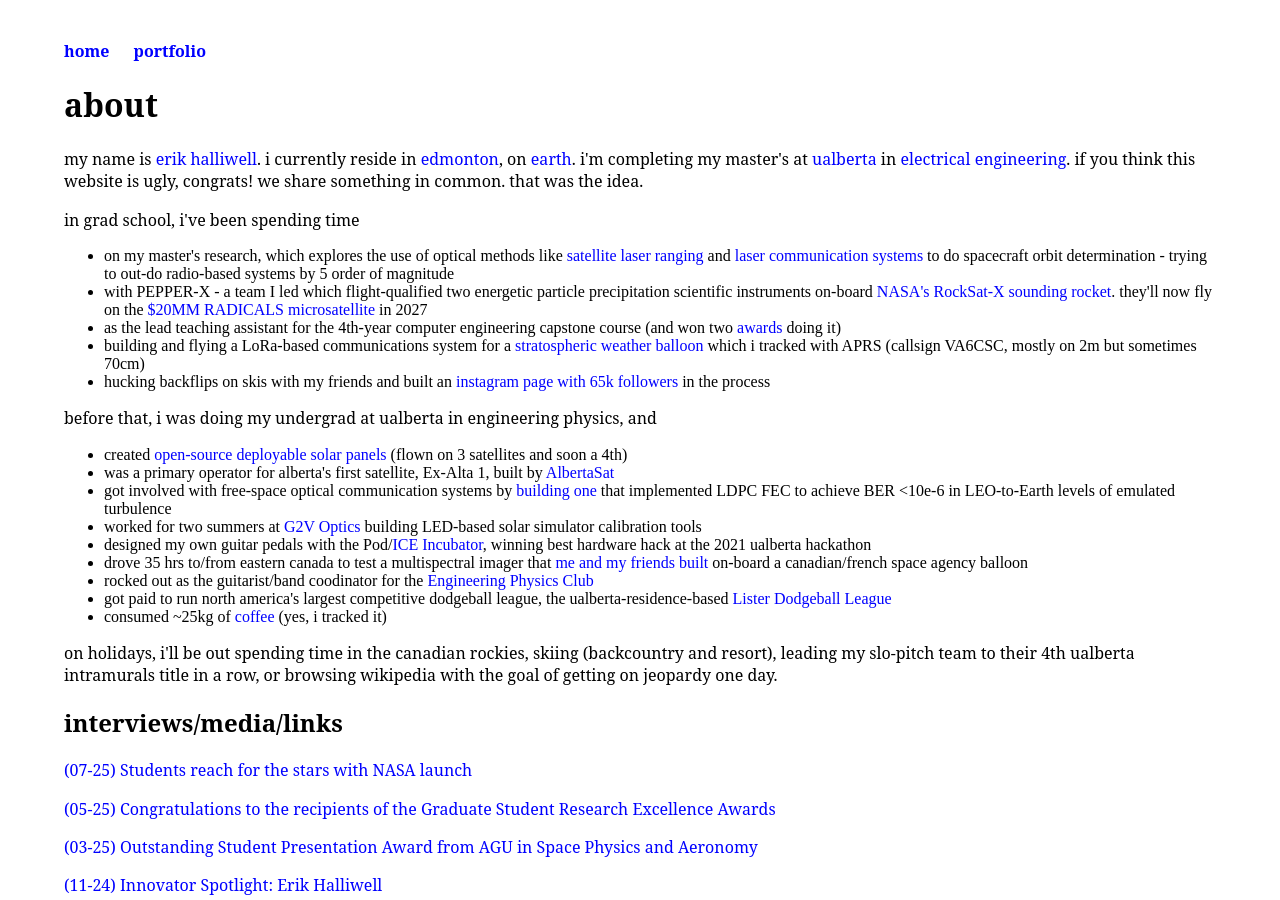
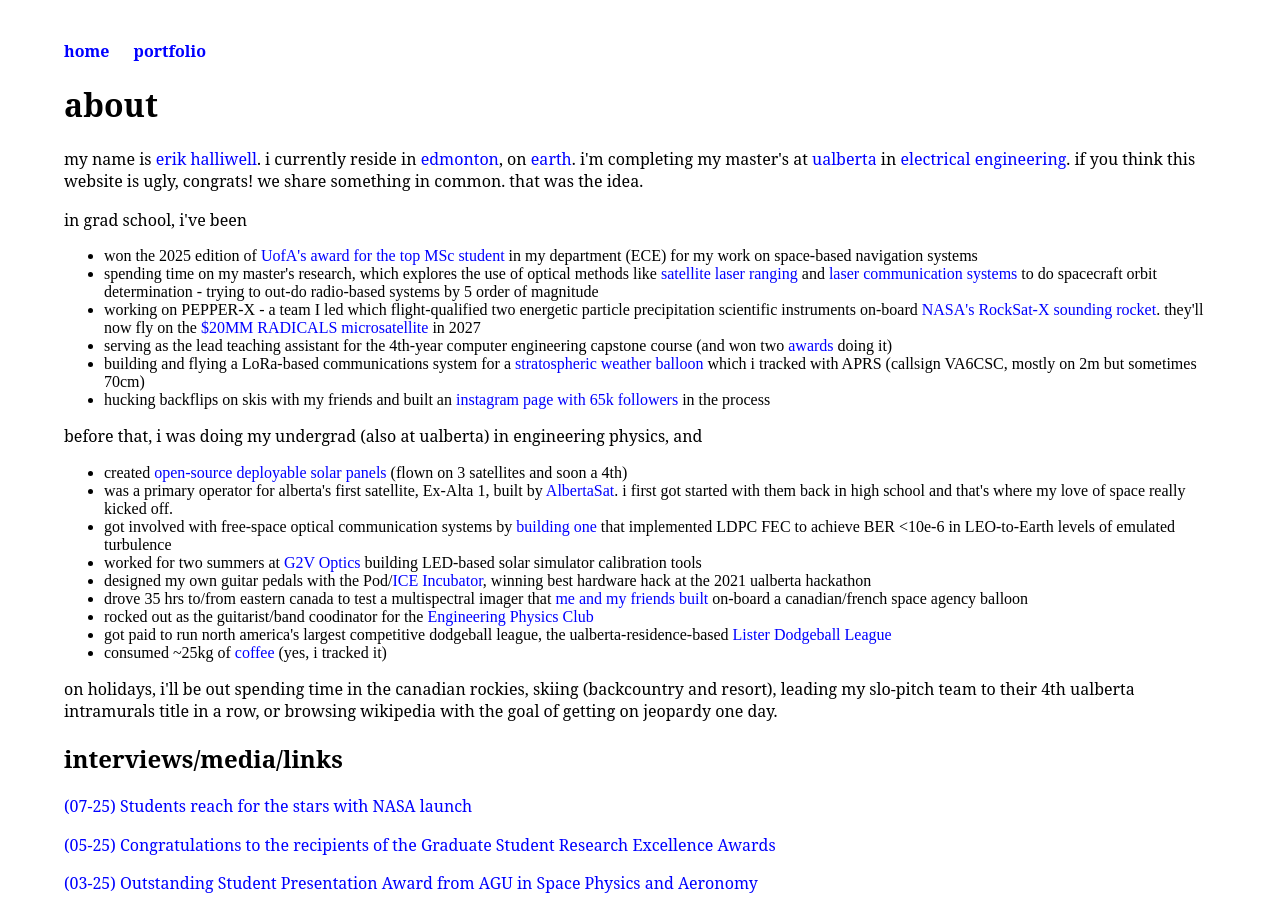
Before and after one commit to ehalliwe/ehalliwe.github.io, a Jekyll site: the page built from index.html, in a window 1280 px wide and 900 px high. Built offline with Jekyll 4.4.1, drawn with Linux system fonts in a browser that asks for light colours.

Commit message:
content go brr

```diff
--- a/index.html
+++ b/index.html
@@ -5,20 +5,21 @@ title: erik halliwell
 <div class="blurb">
 	<h1>about</h1>
 	<p>my name is <a href="https://letmegooglethat.com/?q=erik+halliwell">erik halliwell</a>. i currently reside in <a href="https://www.cbc.ca/news/canada/edmonton/edmonton-cold-record-environment-canada-1.7083387">edmonton</a>, on <a href="https://en.wikipedia.org/wiki/Earth">earth</a>. i'm completing my master's at <a href="https://www.ualberta.ca/index.html">ualberta</a> in <a href="https://www.ualberta.ca/engineering/electrical-computer-engineering/index.html">electrical engineering</a>. if you think this website is ugly, congrats! we share something in common. that was the idea.</p>
-	<p>in grad school, i've been spending time</p>
+	<p>in grad school, i've been</p>
 	<ul>
-		<li>on my master's research, which explores the use of optical methods like <a href="https://www.spiedigitallibrary.org/conference-proceedings-of-spie/12877/128771P/Dual-purpose-SDA-compliant-optical-ground-station-and-laser-ranging/10.1117/12.3001892.short">satellite laser ranging </a> and <a href="https://spie.org/photonics-west/presentation/Orbit-determination-using-passive-optical-communication-observations/13355-61">laser communication systems </a> to do spacecraft orbit determination - trying to out-do radio-based systems by 5 order of magnitude</li>
-		<li>with PEPPER-X - a team I led which flight-qualified two energetic particle precipitation scientific instruments on-board <a href="https://www.nasa.gov/wallops/stem/rocksatx/">NASA's RockSat-X sounding rocket</a>. they'll now fly on the <a href="https://www.radicalsmission.ca/">$20MM RADICALS microsatellite</a> in 2027</li>
-		<li>as the lead teaching assistant for the 4th-year computer engineering capstone course (and won two <a href="https://www.ualberta.ca/en/graduate-studies/media-library/awards-and-funding/awards-documents/2024-gsta-announcement.pdf">awards</a> doing it)</li>
+		<li>won the 2025 edition of<a href="https://www.instagram.com/p/DKNNaR7poL5/?img_index=1&igsh=MTNhdjNod2ljbjljaQ=="> UofA's award for the top MSc student</a> in my department (ECE) for my work on space-based navigation systems</li>
+		<li>spending time on my master's research, which explores the use of optical methods like <a href="https://www.spiedigitallibrary.org/conference-proceedings-of-spie/12877/128771P/Dual-purpose-SDA-compliant-optical-ground-station-and-laser-ranging/10.1117/12.3001892.short">satellite laser ranging </a> and <a href="https://spie.org/photonics-west/presentation/Orbit-determination-using-passive-optical-communication-observations/13355-61">laser communication systems </a> to do spacecraft orbit determination - trying to out-do radio-based systems by 5 order of magnitude</li>
+		<li>working on PEPPER-X - a team I led which flight-qualified two energetic particle precipitation scientific instruments on-board <a href="https://www.nasa.gov/wallops/stem/rocksatx/">NASA's RockSat-X sounding rocket</a>. they'll now fly on the <a href="https://www.radicalsmission.ca/">$20MM RADICALS microsatellite</a> in 2027</li>
+		<li>serving as the lead teaching assistant for the 4th-year computer engineering capstone course (and won two <a href="https://www.ualberta.ca/en/graduate-studies/media-library/awards-and-funding/awards-documents/2024-gsta-announcement.pdf">awards</a> doing it)</li>
 		<li>building and flying a LoRa-based communications system for a <a href="https://news.usask.ca/articles/colleges/2023/final-launch-a-success-in-student-space-training-program-at-usask.php">stratospheric weather balloon</a> which i tracked with APRS (callsign VA6CSC, mostly on 2m but sometimes 70cm)</li>
 		<li>hucking backflips on skis with my friends and built an <a href="https://www.instagram.com/boner_media/">instagram page with 65k followers</a> in the process</li>
 	</ul>
 	</p>
 
-	<p>before that, i was doing my undergrad at ualberta in engineering physics, and
+	<p>before that, i was doing my undergrad (also at ualberta) in engineering physics, and
 	<ul>
 		<li>created <a href="https://digitalcommons.usu.edu/smallsat/2024/all2024/186/">open-source deployable solar panels</a> (flown on 3 satellites and soon a 4th)</li>
-		<li>was a primary operator for alberta's first satellite, Ex-Alta 1, built by <a href="https://albertasat.ca/">AlbertaSat</a></li>
+		<li>was a primary operator for alberta's first satellite, Ex-Alta 1, built by <a href="https://albertasat.ca/">AlbertaSat</a>. i first got started with them back in high school and that's where my love of space really kicked off.</li>
 		<li>got involved with free-space optical communication systems by <a href="https://digitalcommons.usu.edu/smallsat/2022/all2022/328/">building one</a> that implemented LDPC FEC to achieve BER <10e-6 in LEO-to-Earth levels of emulated turbulence</li>
 		<li>worked for two summers at <a href="https://g2voptics.com/">G2V Optics</a> building LED-based solar simulator calibration tools
 		<li>designed my own guitar pedals with the Pod/<a href="https://www.ualberta.ca/engineering/innovation-creativity-entrepreneurship/index.html">ICE Incubator</a>, winning best hardware hack at the 2021 ualberta hackathon</li>
--- a/portfolio.html
+++ b/portfolio.html
@@ -6,7 +6,7 @@ title: erik halliwell
 
 	<h2>portfolio</h2>
 
-	<p>summary: i've built PCBs and wrote firmware/software that has gone to space (and worked), had fun with dinky hackathon tinker projects, made this ugly website, and created work that ended up being published in laser comms, satellite laser ranging, solar panels, and space weather research instruments. this whole thing started when i joined our UofA cubesat team (AlbertaSat) back in high school, and cut my teeth in satellite operations and electrical systems before entering university. i got addicted to building things that worked and am always on the lookout for my next rabbit hole to go down!</p>
+	<p>summary: i've built PCBs and wrote firmware/software that has gone to space (and worked), had fun with dinky hackathon tinker projects, made this ugly website, and created work that ended up being published in laser comms, satellite laser ranging, solar panels, and space weather research instruments. this whole thing started when i joined our UofA cubesat team (AlbertaSat) back in high school, and cut my teeth in satellite operations and electrical systems before entering university. i got addicted to building things that worked (or didn't, either way it's fun) and am always on the lookout for my next rabbit hole to go down!</p>
 
 	<p>if you're interested in a certain project for any reason, feel free to email/DM me and i'll be happy to share more specifics</p>
 
```
